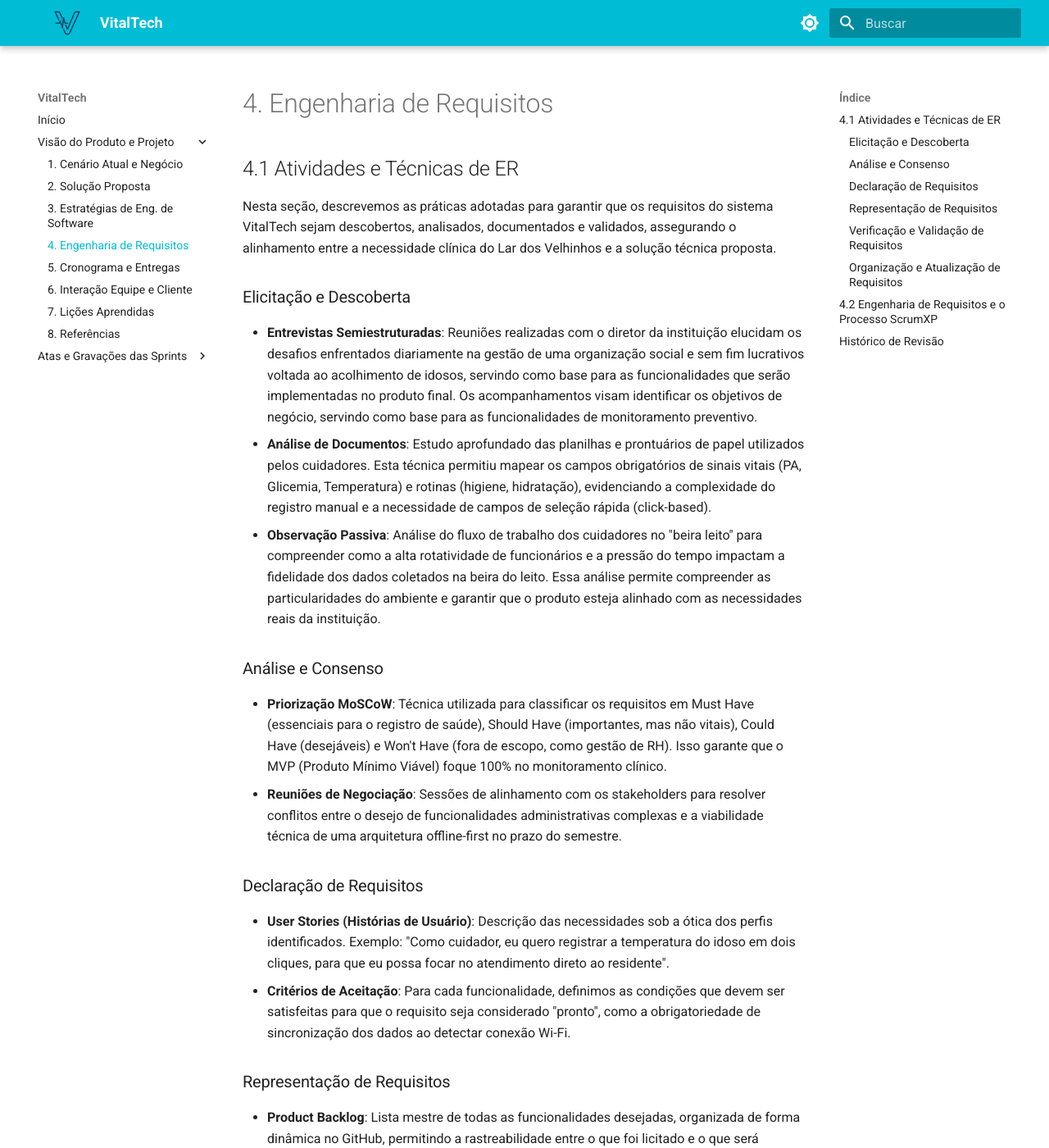
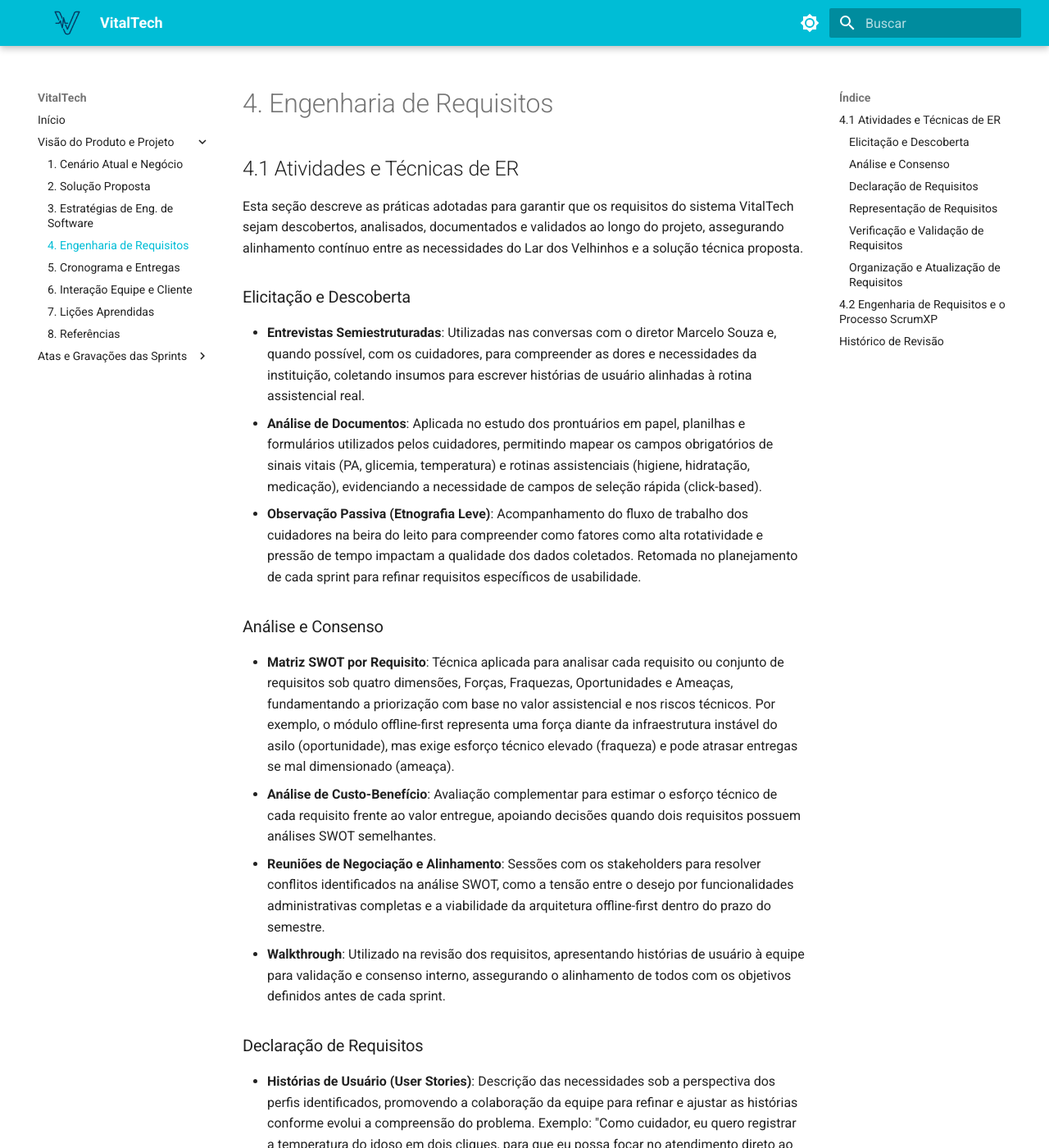
Before and after one commit to mdsreq-fga-unb/REQ-2026.1-T01-VitalTech, an MkDocs documentation site: the page built from docs/visao/eng_requisitos.md, in a window 1280 px wide and 1400 px high. Shown: the whole window at 82% size. Built offline with MkDocs 1.6.1 and Material for MkDocs 9.7.7, drawn with Linux system fonts in a browser that asks for light colours; some of the changed text lies outside the part shown.

Commit message:
fix(issue #12): reformula seção 4.1 - Atividades e Técnicas de ER

```diff
--- a/docs/visao/eng_requisitos.md
+++ b/docs/visao/eng_requisitos.md
@@ -1,32 +1,38 @@
 # 4. Engenharia de Requisitos
 
 ## 4.1 Atividades e Técnicas de ER
-Nesta seção, descrevemos as práticas adotadas para garantir que os requisitos do sistema VitalTech sejam descobertos, analisados, documentados e validados, assegurando o alinhamento entre a necessidade clínica do Lar dos Velhinhos e a solução técnica proposta.
+Esta seção descreve as práticas adotadas para garantir que os requisitos do sistema VitalTech sejam descobertos, analisados, documentados e validados ao longo do projeto, assegurando alinhamento contínuo entre as necessidades do Lar dos Velhinhos e a solução técnica proposta.
 
 ### Elicitação e Descoberta
-* **Entrevistas Semiestruturadas**: Reuniões realizadas com o diretor da instituição elucidam os desafios enfrentados diariamente na gestão de uma organização social e sem fim lucrativos voltada ao acolhimento de idosos, servindo como base para as funcionalidades que serão implementadas no produto final. Os acompanhamentos visam identificar os objetivos de negócio, servindo como base para as funcionalidades de monitoramento preventivo.
-* **Análise de Documentos**: Estudo aprofundado das planilhas e prontuários de papel utilizados pelos cuidadores. Esta técnica permitiu mapear os campos obrigatórios de sinais vitais (PA, Glicemia, Temperatura) e rotinas (higiene, hidratação), evidenciando a complexidade do registro manual e a necessidade de campos de seleção rápida (click-based).
-* **Observação Passiva**: Análise do fluxo de trabalho dos cuidadores no "beira leito" para compreender como a alta rotatividade de funcionários e a pressão do tempo impactam a fidelidade dos dados coletados na beira do leito. Essa análise permite compreender as particularidades do ambiente e garantir que o produto esteja alinhado com as necessidades reais da instituição.
+* **Entrevistas Semiestruturadas**: Utilizadas nas conversas com o diretor Marcelo Souza e, quando possível, com os cuidadores, para compreender as dores e necessidades da instituição, coletando insumos para escrever histórias de usuário alinhadas à rotina assistencial real.
+* **Análise de Documentos**: Aplicada no estudo dos prontuários em papel, planilhas e formulários utilizados pelos cuidadores, permitindo mapear os campos obrigatórios de sinais vitais (PA, glicemia, temperatura) e rotinas assistenciais (higiene, hidratação, medicação), evidenciando a necessidade de campos de seleção rápida (click-based).
+* **Observação Passiva (Etnografia Leve)**: Acompanhamento do fluxo de trabalho dos cuidadores na beira do leito para compreender como fatores como alta rotatividade e pressão de tempo impactam a qualidade dos dados coletados. Retomada no planejamento de cada sprint para refinar requisitos específicos de usabilidade.
 
 ### Análise e Consenso
-* **Priorização MoSCoW**: Técnica utilizada para classificar os requisitos em Must Have (essenciais para o registro de saúde), Should Have (importantes, mas não vitais), Could Have (desejáveis) e Won't Have (fora de escopo, como gestão de RH). Isso garante que o MVP (Produto Mínimo Viável) foque 100% no monitoramento clínico.
-* **Reuniões de Negociação**: Sessões de alinhamento com os stakeholders para resolver conflitos entre o desejo de funcionalidades administrativas complexas e a viabilidade técnica de uma arquitetura offline-first no prazo do semestre.
+* **Matriz SWOT por Requisito**: Técnica aplicada para analisar cada requisito ou conjunto de requisitos sob quatro dimensões, Forças, Fraquezas, Oportunidades e Ameaças, fundamentando a priorização com base no valor assistencial e nos riscos técnicos. Por exemplo, o módulo offline-first representa uma força diante da infraestrutura instável do asilo (oportunidade), mas exige esforço técnico elevado (fraqueza) e pode atrasar entregas se mal dimensionado (ameaça).
+* **Análise de Custo-Benefício**: Avaliação complementar para estimar o esforço técnico de cada requisito frente ao valor entregue, apoiando decisões quando dois requisitos possuem análises SWOT semelhantes.
+* **Reuniões de Negociação e Alinhamento**: Sessões com os stakeholders para resolver conflitos identificados na análise SWOT, como a tensão entre o desejo por funcionalidades administrativas completas e a viabilidade da arquitetura offline-first dentro do prazo do semestre.
+* **Walkthrough**: Utilizado na revisão dos requisitos, apresentando histórias de usuário à equipe para validação e consenso interno, assegurando o alinhamento de todos com os objetivos definidos antes de cada sprint.
 
 ### Declaração de Requisitos
-* **User Stories (Histórias de Usuário)**: Descrição das necessidades sob a ótica dos perfis identificados. Exemplo: "Como cuidador, eu quero registrar a temperatura do idoso em dois cliques, para que eu possa focar no atendimento direto ao residente".
-* **Critérios de Aceitação**: Para cada funcionalidade, definimos as condições que devem ser satisfeitas para que o requisito seja considerado "pronto", como a obrigatoriedade de sincronização dos dados ao detectar conexão Wi-Fi.
+* **Histórias de Usuário (User Stories)**: Descrição das necessidades sob a perspectiva dos perfis identificados, promovendo a colaboração da equipe para refinar e ajustar as histórias conforme evolui a compreensão do problema. Exemplo: "Como cuidador, eu quero registrar a temperatura do idoso em dois cliques, para que eu possa focar no atendimento direto ao residente."
+* **Critérios de Aceitação**: Definição das condições que precisam ser satisfeitas para que cada história seja considerada concluída, como a obrigatoriedade de sincronização dos dados ao detectar conexão Wi-Fi.
 
 ### Representação de Requisitos
-* **Product Backlog**: Lista mestre de todas as funcionalidades desejadas, organizada de forma dinâmica no GitHub, permitindo a rastreabilidade entre o que foi licitado e o que será desenvolvido.
-* **Prototipagem de Baixa e Média Fidelidade**: Criação de telas (wireframes) focadas na interface de tablets. Esta representação visual é crucial para validar com o cliente se o layout dos botões está adequado para usuários com diferentes níveis de familiaridade tecnológica.
+* **Wireframes**: Produção de esboços de telas para dispositivos tablet, apresentados ao cliente para validação prévia das funcionalidades antes da implementação, facilitando o alinhamento sobre o layout click-based.
+* **Sketches**: Criação de representações visuais rápidas e simples produzidas durante sessões de alinhamento da equipe, promovendo o entendimento compartilhado sobre soluções propostas e apoiando o detalhamento das histórias de usuário.
 
 ### Verificação e Validação de Requisitos
-* **Checklist de Verificação**: Revisão técnica dos requisitos para garantir que não existam ambiguidades, inconsistências ou requisitos genéricos (como os apontados anteriormente pelo professor).
-* **Validação por Prototipagem**: Apresentação das telas do sistema ao Marcelo Souza para confirmar se a lógica de registro de saúde reflete fielmente o protocolo da instituição, garantindo que o software realmente resolva o problema da "inviabilidade do acompanhamento preventivo".
+* **Definition of Ready (DoR)**: Aplicada para confirmar que os itens do backlog estão suficientemente definidos e prontos para serem desenvolvidos durante o Sprint Planning, garantindo que não haja ambiguidades antes do início da implementação.
+* **INVEST**: Utilizado como critério interno do DoR, validando se cada história de usuário está escrita de forma a permitir seu desenvolvimento de maneira independente, negociável, valiosa, estimável, pequena e testável.
+* **Definition of Done (DoD)**: Utilizado para verificar se a entrega realizada pode ser apresentada ao cliente, avaliando se cada história de usuário atende aos critérios estabelecidos de conclusão e às regras clínicas da instituição.
+* **Feedback do Cliente**: Técnica central na Sprint Review, onde as funcionalidades desenvolvidas são apresentadas ao cliente para validação e ajuste, garantindo que o produto esteja alinhado com as expectativas e com a rotina real dos cuidadores.
+* **Walkthrough (com a equipe)**: Realizado ao final de cada sprint, com a equipe, para rever como a sprint foi conduzida, identificar pontos de melhoria no processo de ER e ajustar a forma de coletar e especificar requisitos nas próximas iterações.
 
 ### Organização e Atualização de Requisitos
-* **Refinamento do Backlog**: Atividade contínua de revisão e detalhamento dos itens do backlog a cada Sprint. Isso permite que novos detalhes descobertos durante o desenvolvimento (como uma nova regra da Vigilância Sanitária) sejam incorporados sem perder a integridade do projeto.
-* **Matriz de Rastreabilidade Simples**: Mapeamento que conecta cada requisito à sua origem (entrevista, documento ou lei regulatória), permitindo entender o impacto de qualquer mudança solicitada pelo cliente ao longo do semestre.
+* **DEEP**: Técnica aplicada na organização do backlog, garantindo que ele esteja Detalhado, Emergente, Estimável e Priorizado, viabilizando o desenvolvimento contínuo e sustentável ao longo das sprints.
+* **Reuniões de Revisão**: Aplicadas para coletar feedback da equipe sobre os requisitos, ajustando e melhorando o backlog conforme necessário ao longo do desenvolvimento.
+* **Organização do Backlog**: Mantida por meio das técnicas DEEP e da Matriz de Rastreabilidade, assegurando que os requisitos estejam atualizados, bem estruturados e priorizados de acordo com o valor assistencial e a viabilidade técnica. A rastreabilidade cobre a cadeia completa: Objetivos Específicos (OE) → Características do Produto (CP) → Requisitos Funcionais e Não Funcionais     (RF/RNF) → US → Critérios de Aceitação → Entrega/Sprint.
 
 ## 4.2 Engenharia de Requisitos e o Processo ScrumXP
 A tabela a seguir mapeia como as atividades de Engenharia de Requisitos (ER) serão executadas ao longo das fases do processo ScrumXP adotado pela equipe, garantindo rastreabilidade desde a concepção do produto até a validação contínua com o cliente.
```
